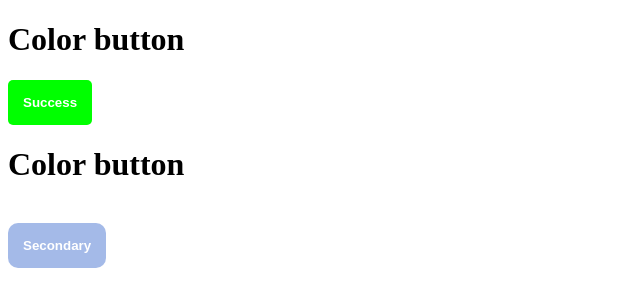
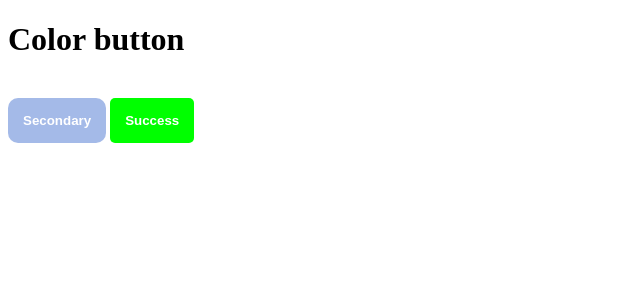
Before and after one commit to bibbss18/colorbutton, a plain HTML site: page index.html in a window 1280 px wide. Shown: the whole page, without its empty margins (0-640 px from the left). Drawn offline with Linux system fonts and the light colour scheme.

Commit message:
Change buttons order

```diff
--- a/index.html
+++ b/index.html
@@ -5,15 +5,16 @@
     <meta name="viewport" content="width=device-width, initial-scale=1.0">
     <title>Color Button</title>
     <link rel="stylesheet" href="style-damaris.css">
+    <h1>Color button</h1>
 </head>
+
 <body>
-    <h1>Color button</h1>
+    <br>
+    <button class="btn-secondary">Secondary</button>
+</body>
+
+<body>
     <button class="btn-success">Success</button>
     <link rel="stylesheet" href="style-Miriam.css">
 </head>
-<body>
-    <h1>Color button</h1>
-    <br>
-    <button class="btn-secondary">Secondary</button>
-</body>
 </html>
```
Also changed, not shown: 1 other file.
